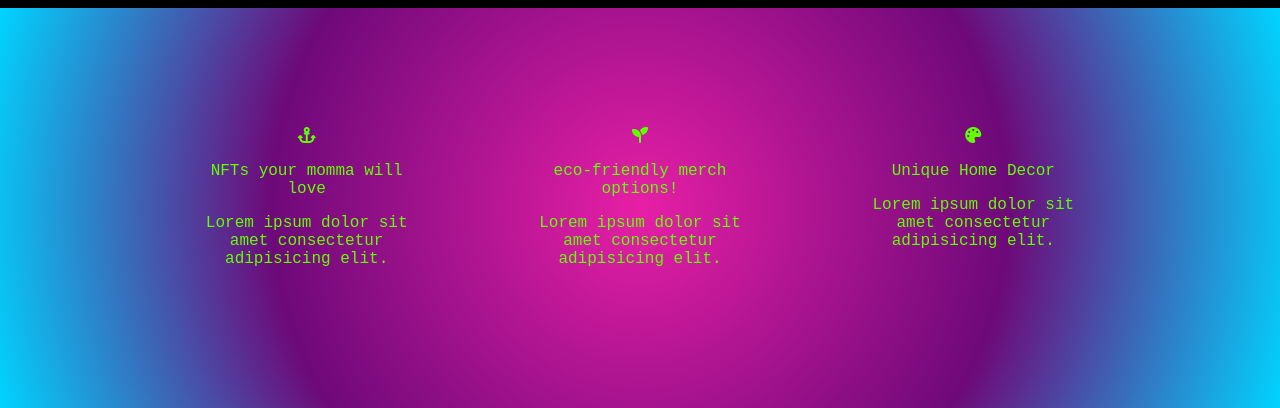
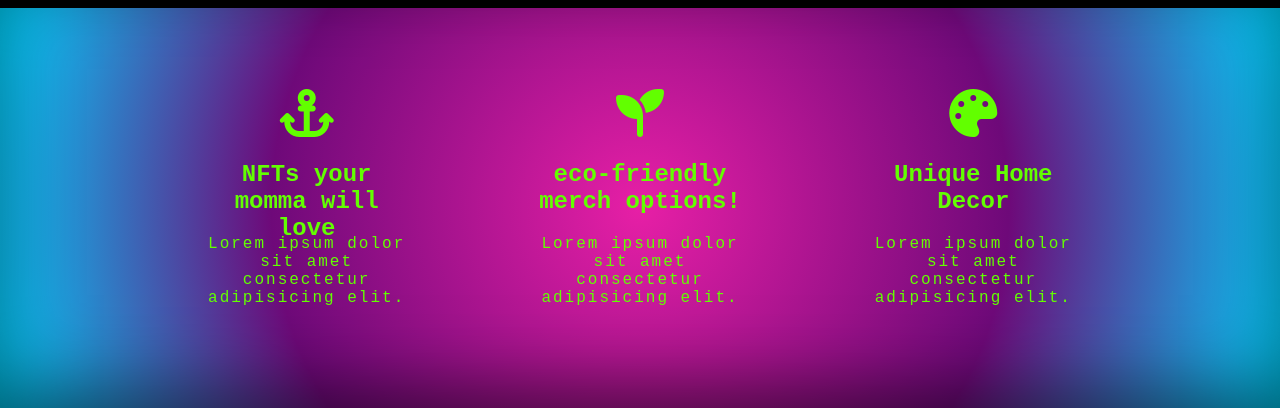
Before and after one commit to mermaid-from-space/mermaidfromspace, a plain HTML site: page index.html in a window 1280 px wide. Shown: the part 812-1220 px from the top of the page. Drawn offline with nearby package versions, Linux system fonts and the light colour scheme.

Commit message:
nth child and box shadow

```diff
--- a/styles/homepage.css
+++ b/styles/homepage.css
@@ -46,6 +46,7 @@
     justify-content: center;
     align-items: center;
     font-family: 'Courier New', Courier, monospace;
+    box-shadow: inset 0px -26px 79px -8px rgba(0, 0, 0, 0.58);
 }
 
 .features-section > .columns-wrapper {
@@ -66,3 +67,22 @@
 .features-section > .columns-wrapper > .column:hover {
     border-bottom: 5px solid #62FF00;
 }
+
+.features-section > .columns-wrapper > .column :nth-child(1) {
+    font-size: 3em;
+}
+
+.features-section > .columns-wrapper > .column :nth-child(2) {
+    font-size: 1.5em;
+    font-weight: 900;
+    height: 50px;
+    transition: 1s;
+}
+
+.features-section > .columns-wrapper > .column :nth-child(2):hover {
+    letter-spacing: 1px;
+}
+
+.features-section > .columns-wrapper > .column :nth-child(3) {
+    letter-spacing: 2px;
+}
```
